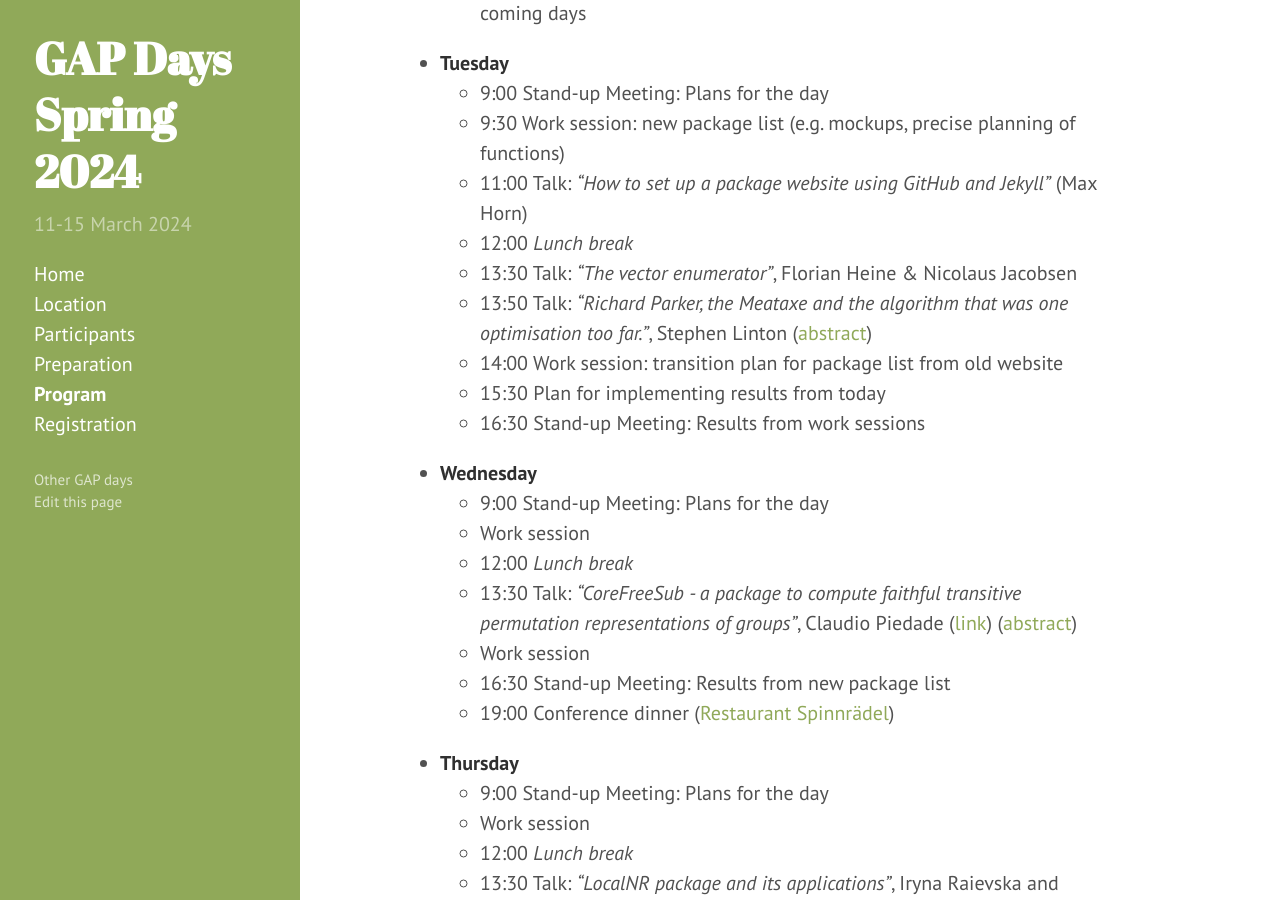
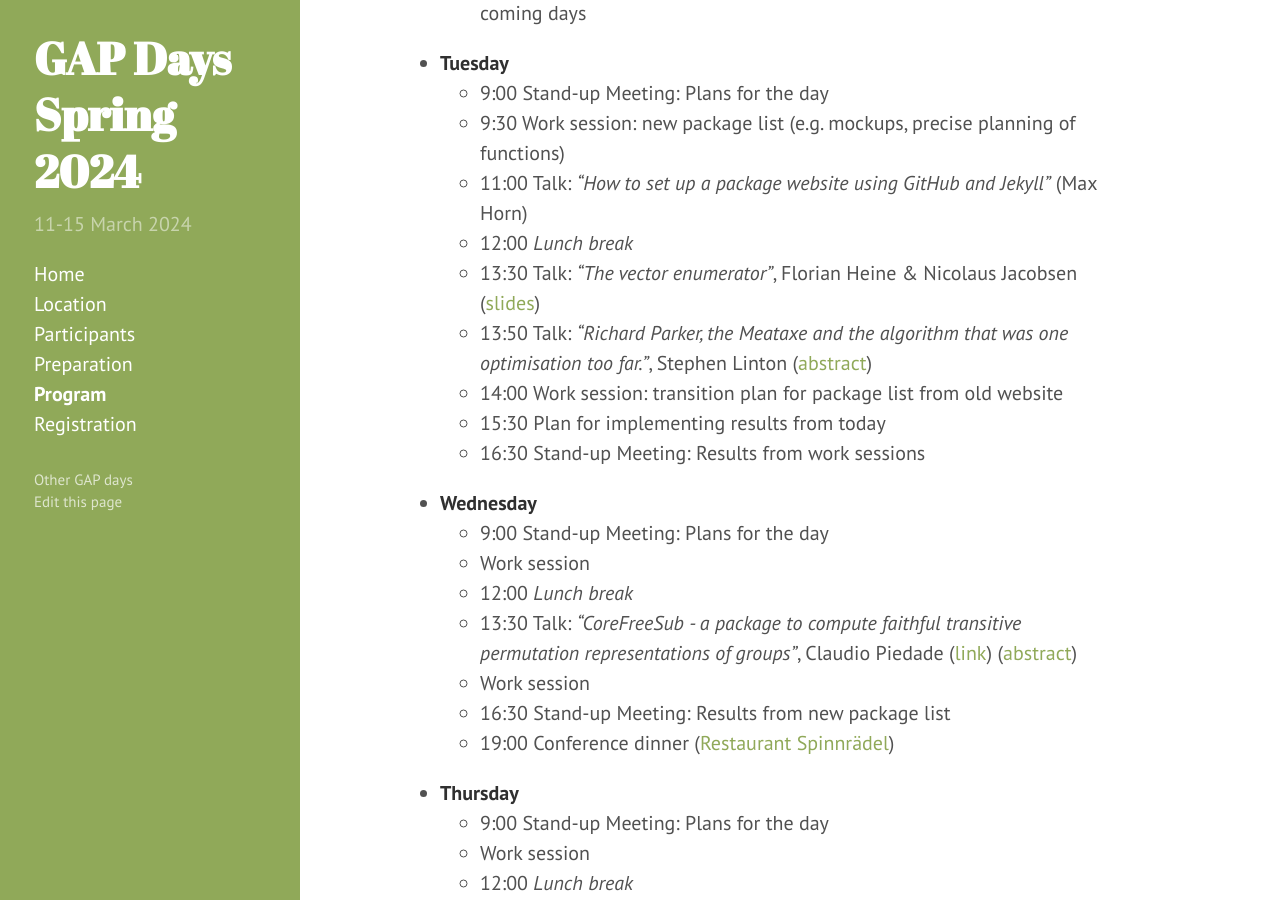
Before and after one commit to gapdays/gapdays2024-spring, a Jekyll site: the page built from program.md, in a window 1280 px wide and 900 px high, scrolled down 810 px. Built offline with Jekyll 4.4.1, drawn with Linux system fonts in a browser that asks for light colours.

Commit message:
Added VectorEnumeration slides

```diff
--- a/program.md
+++ b/program.md
@@ -34,7 +34,7 @@ This schedule is the first draft. Additional information will be added soon.
   - 9:30 Work session: new package list (e.g. mockups, precise planning of functions)
   - 11:00 Talk: *"How to set up a package website using GitHub and Jekyll"* (Max Horn)
   - 12:00 *Lunch break*
-  - 13:30 Talk: *"The vector enumerator"*, Florian Heine & Nicolaus Jacobsen
+  - 13:30 Talk: *"The vector enumerator"*, Florian Heine & Nicolaus Jacobsen ([slides]({{ site.baseurl }}/slides/VectorEnumeration.pdf))
   - 13:50 Talk: *"Richard Parker, the Meataxe and the algorithm that was one optimisation too far."*, Stephen Linton ([abstract]({{ site.baseurl }}/abstracts/linton))
   - 14:00 Work session: transition plan for package list from old website
   - 15:30 Plan for implementing results from today
```
Also changed, not shown: 1 other file.
